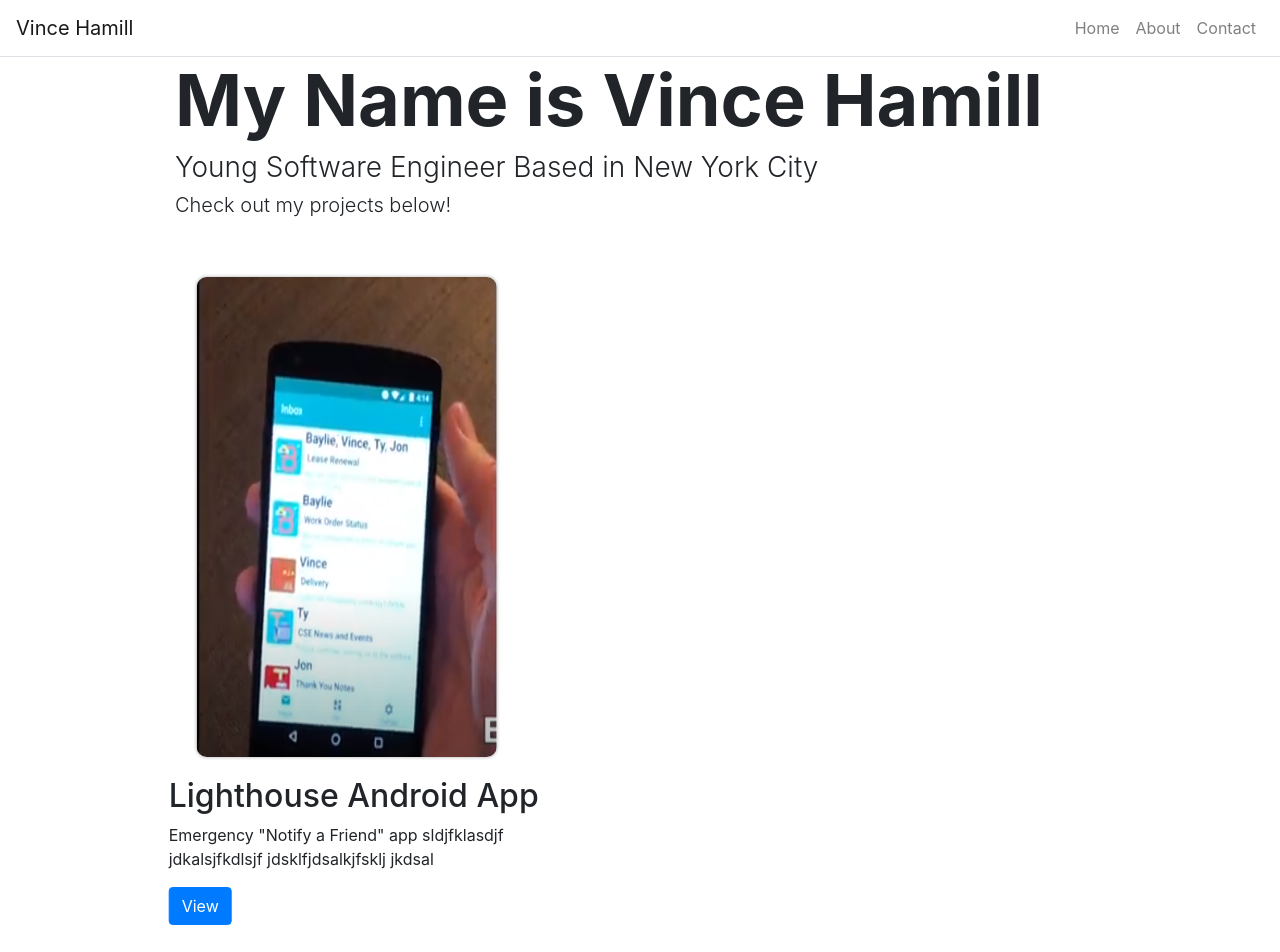
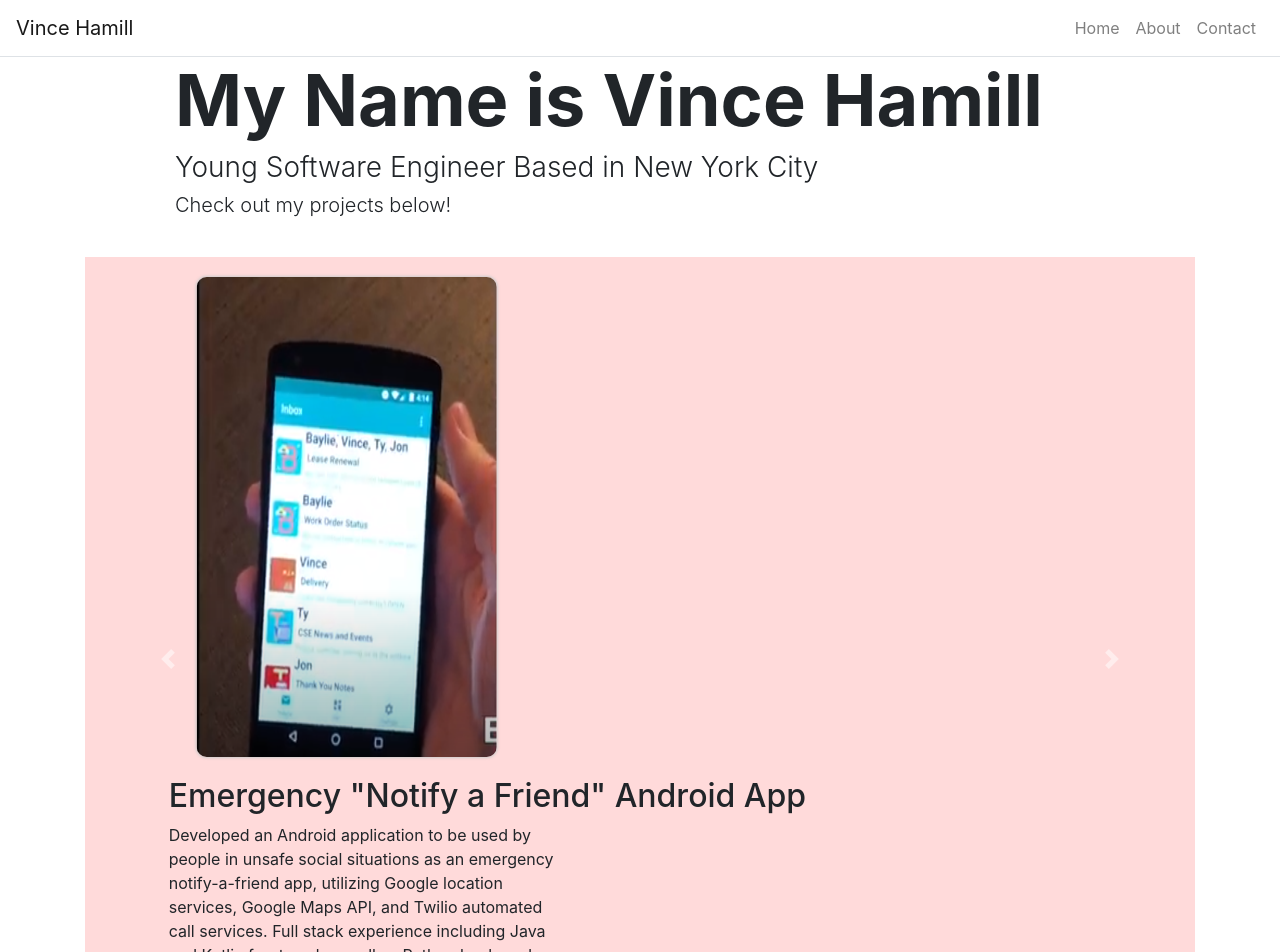
Before and after one commit to vhamill/portfolio-website, a React (Create React App) app: page / in a window 1280 px wide. Shown: the top 952 px of the page. Built offline with nearby package versions, Linux system fonts and the light colour scheme.

Commit message:
color on carousel and info paragraphs

```diff
--- a/src/components/CarouselContainer.js
+++ b/src/components/CarouselContainer.js
@@ -17,8 +17,8 @@ class CarouselContainer extends React.Component {
             items: [
                 {
                     id: 0,
-                    title: 'Lighthouse Android App',
-                    subTitle: 'Emergency "Notify a Friend" app sldjfklasdjf jdkalsjfkdlsjf jdsklfjdsalkjfsklj jkdsal',
+                    title: 'Emergency "Notify a Friend" Android App',
+                    subTitle: 'Developed an Android application to be used by people in unsafe social situations as an emergency notify-a-friend app, utilizing Google location services, Google Maps API, and Twilio automated call services. Full stack experience including Java and Kotlin front-end as well as Python back-end.',
                     imgSrc: lighthouse_screenshot,
                     link: 'https://drive.google.com/file/d/1z6rYg8aJAKEY-BwjOG0sSkB6M2aCkHVc/view?usp=sharing',
                     selected: false
@@ -26,7 +26,7 @@ class CarouselContainer extends React.Component {
                 {
                     id: 1,
                     title: 'NSMLTG: A 3D Open World Video Game',
-                    subTitle: '3D video game made in Unity',
+                    subTitle: 'Developed a 3D open world action-adventure video game with complex character AI and physics. Implemented in Unity and C#. Utilized Agile project management with Azure DevOps to delegate tasks and manage sprints.',
                     imgSrc: lootgame_screenshot,
                     link: 'https://drive.google.com/file/d/1UwG2QWnPJrbY-JG8b-IYgr1c1Kr3nk6h/view?usp=sharing',
                     selected: false
@@ -34,7 +34,7 @@ class CarouselContainer extends React.Component {
                 {
                     id: 2,
                     title: 'Savage Six Site',
-                    subTitle: 'Website developed for a local client',
+                    subTitle: 'Built a social networking web application in Ruby on Rails to be used by an outfit in the Texas A&M Corps of Cadets. Contributed to full lifecycle Agile project from requirements analysis through multiple test-driven deployments with consistent communication with client.',
                     imgSrc: savage_six_screenshot,
                     link: 'https://vimeo.com/333180339',
                     selected: false
@@ -76,7 +76,7 @@ class CarouselContainer extends React.Component {
             <div className="container">
                 <div className="row">
                     <div className="col">
-                        <Carousel activeIndex={this.state.index} onSelect={handleSelect}>
+                        <Carousel className="carouselColor" activeIndex={this.state.index} onSelect={handleSelect}>
                             <Carousel.Item>
                                 <Card item={this.state.items[0]}/>
                             </Carousel.Item>
--- a/src/index.css
+++ b/src/index.css
@@ -61,3 +61,7 @@ code {
   word-wrap: break-word;
   width: 400px;
 }
+
+.carouselColor {
+  background-color: rgba(255, 86, 86, 0.219);
+}
--- a/src/pages/HomePage.js
+++ b/src/pages/HomePage.js
@@ -8,7 +8,7 @@ function HomePage(props){
     return(
         <div>
             <Hero title={props.title} subTitle={props.subTitle} text={props.text}/>
-            <CarouselContainer/>
+            <CarouselContainer />
         </div>
     );
 
```
